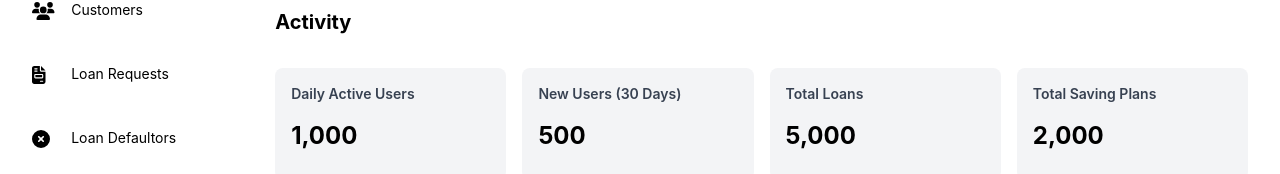
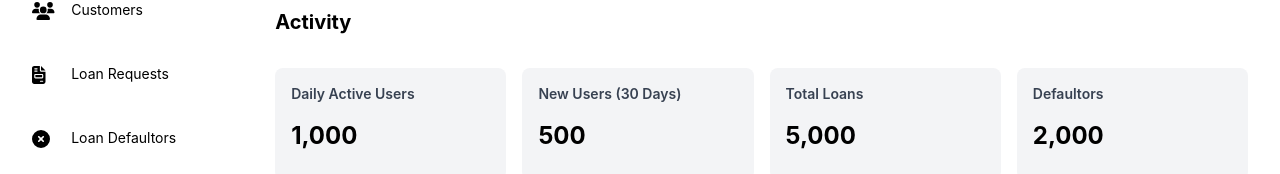
Before and after one commit to AtmosDerrick/micro-frontend, a React (Create React App) app: page /dashboard in a window 1280 px wide. Shown: the part 188-362 px from the top of the page. Built offline with nearby package versions, Linux system fonts and the light colour scheme.

Commit message:
starting all

```diff
--- a/public/index.html
+++ b/public/index.html
@@ -24,7 +24,7 @@
       work correctly both with client-side routing and a non-root public URL.
       Learn how to configure a non-root public URL by running `npm run build`.
     -->
-    <title>React App</title>
+    <title>Alpha Mega Micro Finance</title>
   </head>
   <body>
     <noscript>You need to enable JavaScript to run this app.</noscript>
--- a/src/Pages/Dashboard.jsx
+++ b/src/Pages/Dashboard.jsx
@@ -82,9 +82,7 @@ function Dashboard() {
             <h2 className="text-2xl font-bold mt-4">5,000</h2>
           </div>
           <div className="h-[7rem] rounded-lg bg-gray-100 p-4">
-            <h5 className="text-sm font-semibold text-gray-700">
-              Total Saving Plans
-            </h5>
+            <h5 className="text-sm font-semibold text-gray-700">Defaultors</h5>
             <h2 className="text-2xl font-bold mt-4">2,000</h2>
           </div>
         </div>
```
